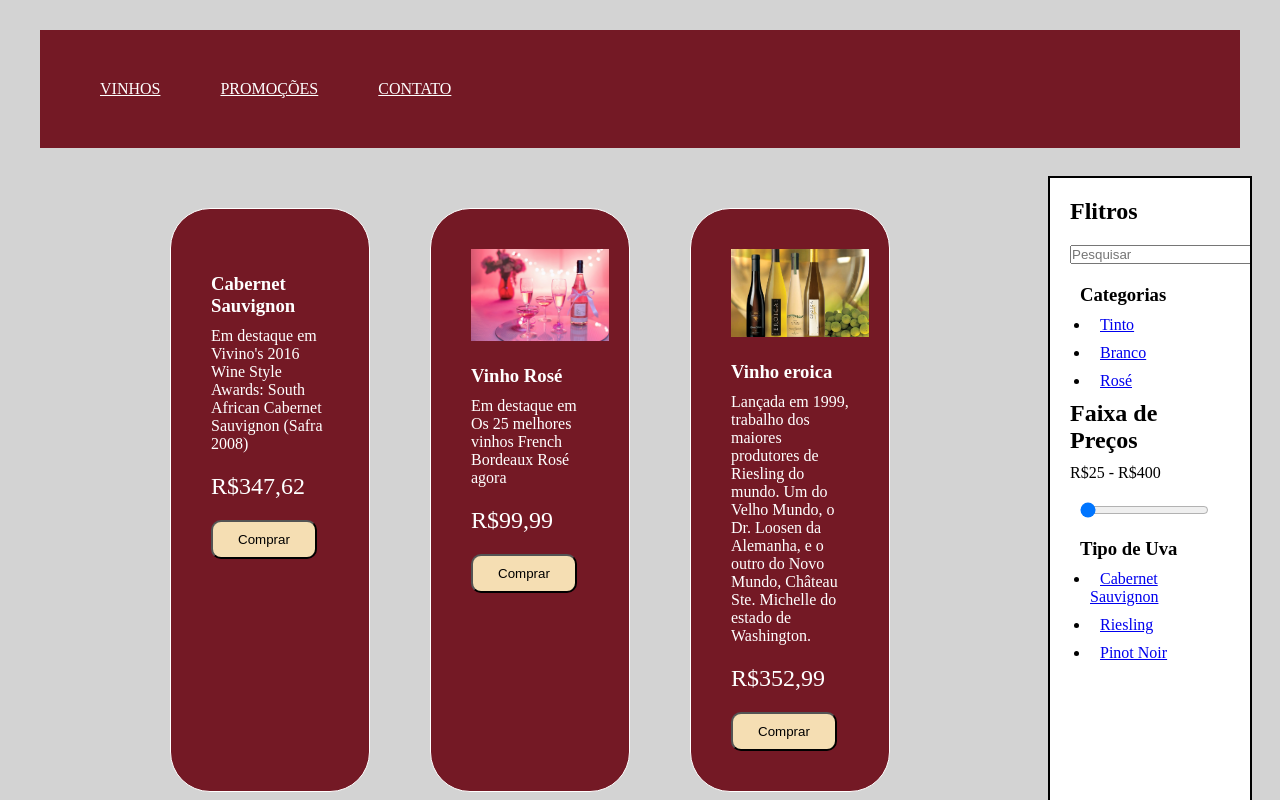
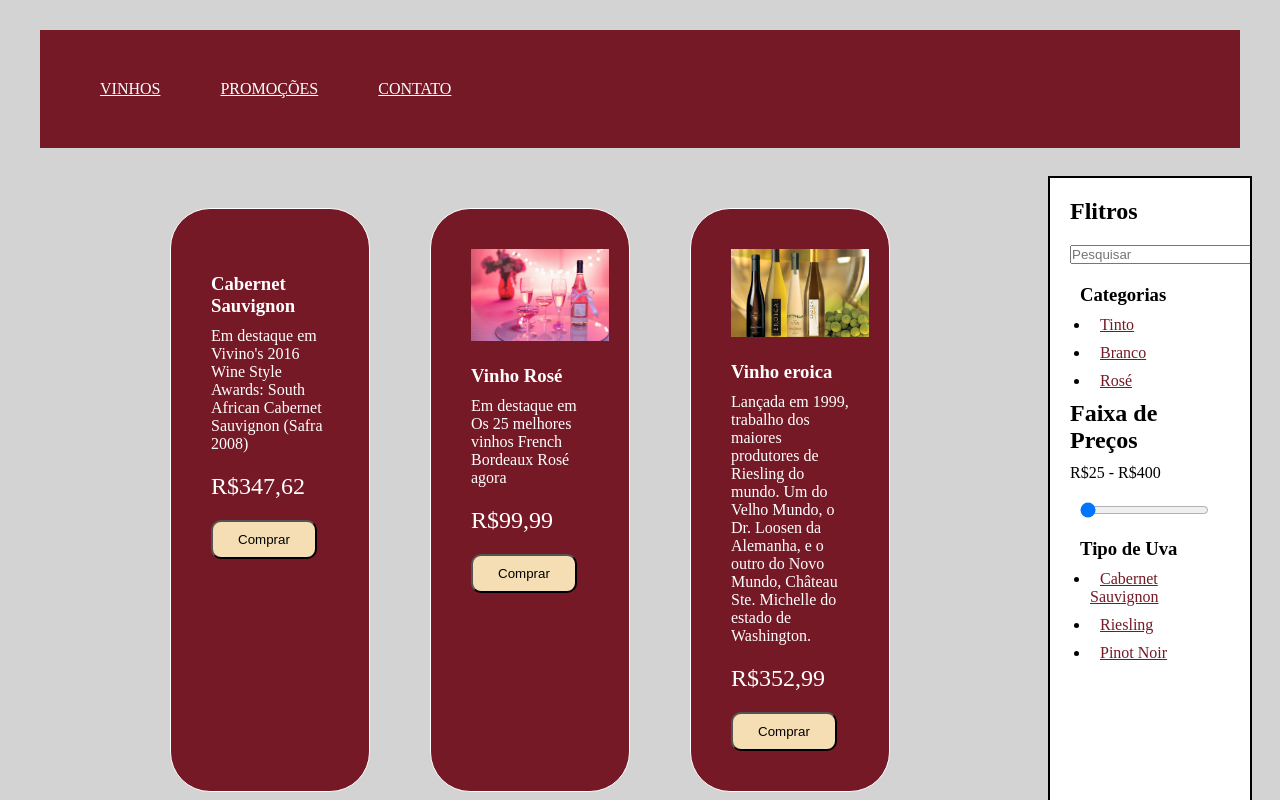
Before and after one commit to chalenge-1espg/cp1-front, a plain HTML site: page index.html in a window 1280 px wide. Shown: the top 800 px of the page. Drawn offline with Linux system fonts and the light colour scheme.

Commit message:
adicionando cor a categoria de vinho e tipo de uva

```diff
--- a/src/css/estilo.css
+++ b/src/css/estilo.css
@@ -87,7 +87,6 @@ aside{
     background: white;
     outline: 2px solid rgb(0, 0, 0);
 
-
 }
 footer{
     background: rgb(116, 25, 37);
@@ -115,6 +114,9 @@ footer-content ul{
     color: #ddd;
     text-decoration: none;
 }
+.filtro ul a{
+    color: rgb(116, 25, 37) ;
+}
 @media(max-width:768px){
     header nav ul{
         display: flex;
```
